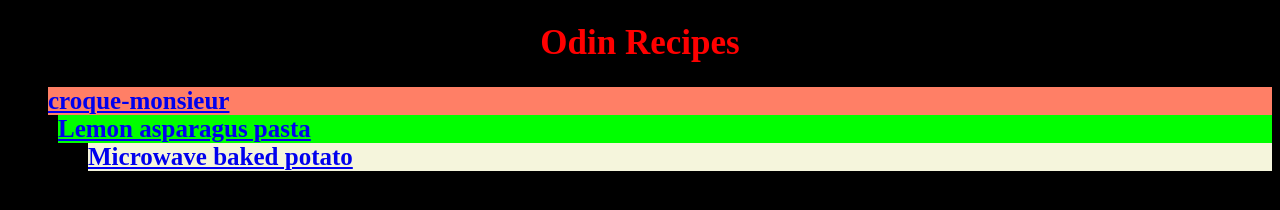
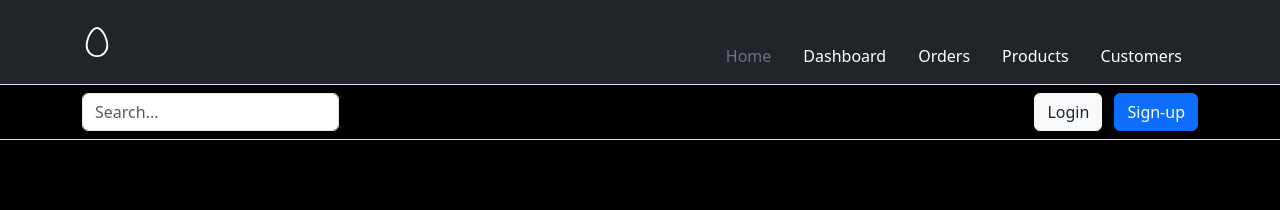
Before and after one commit to WD3F/odin-recipes, a plain HTML site: page index.html in a window 1280 px wide. Drawn offline with nearby package versions, Linux system fonts and the light colour scheme.

Commit message:
Edit with Bootstrap componants

```diff
--- a/index.html
+++ b/index.html
@@ -4,23 +4,91 @@
 
     <head>
         <meta charset="utf-8">
+        <link href="https://cdn.jsdelivr.net/npm/bootstrap@5.3.3/dist/css/bootstrap.min.css" rel="stylesheet" integrity="sha384-QWTKZyjpPEjISv5WaRU9OFeRpok6YctnYmDr5pNlyT2bRjXh0JMhjY6hW+ALEwIH" crossorigin="anonymous">
         <link rel="stylesheet" href="styles.css">
         <title>Odin Recipes</title>
     </head>
 
     <body>
-        <h1 class="heading">Odin Recipes</h1>
-        <article class="food">
-        <ul>
+        <header>
+            <div class="px-3 py-2 text-bg-dark border-bottom">
+              <div class="container">
+                <div class="d-flex flex-wrap align-items-center justify-content-center justify-content-lg-start">
+                    <div>
+                    <svg xmlns="http://www.w3.org/2000/svg" width="30" height="30" fill="currentColor" class="bi bi-egg" viewBox="0 0 16 16">
+                        <path d="M8 15a5 5 0 0 1-5-5c0-1.956.69-4.286 1.742-6.12.524-.913 1.112-1.658 1.704-2.164C7.044 1.206 7.572 1 8 1s.956.206 1.554.716c.592.506 1.18 1.251 1.704 2.164C12.31 5.714 13 8.044 13 10a5 5 0 0 1-5 5m0 1a6 6 0 0 0 6-6c0-4.314-3-10-6-10S2 5.686 2 10a6 6 0 0 0 6 6"/>
+                      </svg>
+                      </div>
+                  <a href="/" class="d-flex align-items-center my-2 my-lg-0 me-lg-auto text-white text-decoration-none">
+                    <svg class="bi me-2" width="40" height="32" role="img" aria-label="Bootstrap"><use xlink:href="#bootstrap"></use></svg>
+                  </a>
 
-            <li class="list one"><a href="recipes/croque-monsieur.html">croque-monsieur</a></li>
-            <li class="list two"><a href="recipes/lemon-aspargus-pasta.html">Lemon asparagus pasta</a></li>
-            <li class="list three"><a href="recipes/microwave-baked-potato.html">Microwave baked potato</a></li>
-        </ul>
-        </article>
+                  <ul class="nav col-12 col-lg-auto my-2 justify-content-center my-md-0 text-small">
+                    <li>
+                      <a href="#" class="nav-link text-secondary">
+                        <svg class="bi d-block mx-auto mb-1" width="24" height="24"><use xlink:href="#home"></use></svg>
+                        Home
+                      </a>
+                    </li>
+                    <li>
+                      <a href="#" class="nav-link text-white">
+                        <svg class="bi d-block mx-auto mb-1" width="24" height="24"><use xlink:href="#speedometer2"></use></svg>
+                        Dashboard
+                      </a>
+                    </li>
+                    <li>
+                      <a href="#" class="nav-link text-white">
+                        <svg class="bi d-block mx-auto mb-1" width="24" height="24"><use xlink:href="#table"></use></svg>
+                        Orders
+                      </a>
+                    </li>
+                    <li>
+                      <a href="#" class="nav-link text-white">
+                        <svg class="bi d-block mx-auto mb-1" width="24" height="24"><use xlink:href="#grid"></use></svg>
+                        Products
+                      </a>
+                    </li>
+                    <li>
+                      <a href="#" class="nav-link text-white">
+                        <svg class="bi d-block mx-auto mb-1" width="24" height="24"><use xlink:href="#people-circle"></use></svg>
+                        Customers
+                      </a>
+                    </li>
+                  </ul>
+                </div>
+              </div>
+            </div>
+            <div class="px-3 py-2 border-bottom mb-3">
+              <div class="container d-flex flex-wrap justify-content-center">
+                <form class="col-12 col-lg-auto mb-2 mb-lg-0 me-lg-auto" role="search">
+                  <input type="search" class="form-control" placeholder="Search..." aria-label="Search">
+                </form>
+
+                <div class="text-end">
+                  <button type="button" class="btn btn-light text-dark me-2">Login</button>
+                  <button type="button" class="btn btn-primary">Sign-up</button>
+                </div>
+              </div>
+            </div>
+          </header>
 
 
 
+
+
+
+
+
+
+
+
+
+
+
+
+
+
+        <script src="https://cdn.jsdelivr.net/npm/bootstrap@5.3.3/dist/js/bootstrap.bundle.min.js" integrity="sha384-YvpcrYf0tY3lHB60NNkmXc5s9fDVZLESaAA55NDzOxhy9GkcIdslK1eN7N6jIeHz" crossorigin="anonymous"></script>
     </body>
 
 
```
